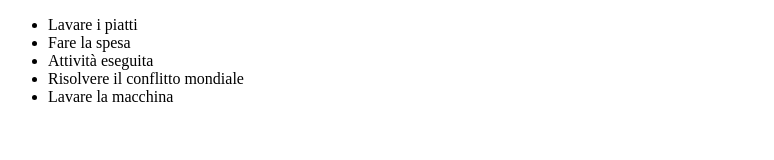
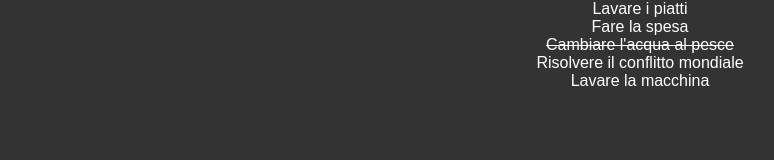
Before and after one commit to DarioGuastella/vue-todolist, a plain HTML site: page index.html in a window 1280 px wide. Shown: the whole page, without its empty margins (0-774 px from the left). Drawn offline with nearby package versions, Linux system fonts and the light colour scheme.

Commit message:
style: barra testo relativo a "true"

```diff
--- a/index.html
+++ b/index.html
@@ -4,11 +4,12 @@
     <meta charset="UTF-8">
     <meta name="viewport" content="width=device-width, initial-scale=1.0">
     <title>ToDo List</title>
+    <link rel="stylesheet" href="style.css">
 </head>
 <body>
     <div id="app">
         <ul>
-            <li v-for="(activity, i) in toDoList" :key="i">{{ !toDoList[i].done ? toDoList[i].text : "Attività eseguita"  }}</li>
+            <li v-for="(activity, i) in toDoList" :key="i" :class="!toDoList[i].done ? '' : 'done'">{{toDoList[i].text}}</li>
         </ul>
     </div>
 
--- /dev/null
+++ b/style.css
@@ -0,0 +1,16 @@
+* {
+    box-sizing: border-box;
+    padding: 0;
+    margin: 0;
+}
+
+body {
+    background-color: #333;
+    color: white;
+    font-family: sans-serif;
+    text-align: center;
+}
+
+.done {
+    text-decoration: line-through;
+}
```
